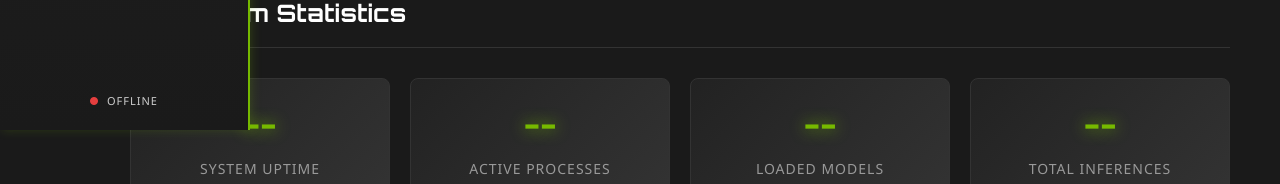
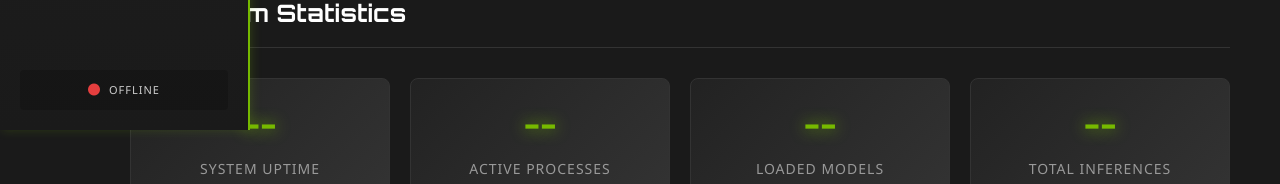
Before and after one commit to Ashp116/JDBoard, a React (Vite) app in the folder frontend/: page / in a window 1280 px wide. Shown: the part 670-854 px from the top of the page. Built offline with nearby package versions, Linux system fonts and the light colour scheme; no server answers.

Commit message:
UPDATE: frontend Ui for inference

```diff
--- a/frontend/src/components/Sidebar.tsx
+++ b/frontend/src/components/Sidebar.tsx
@@ -107,8 +107,9 @@ const NavItem = styled.div<StyledActiveProps>`
 const SidebarFooter = styled.div`
   position: absolute;
   bottom: 20px;
-  left: 50%;
-  transform: translateX(-50%);
+  left: 0;
+  right: 0;
+  padding: 0 20px;
   text-align: center;
 `;
 
@@ -121,20 +122,64 @@ const ConnectionStatus = styled.div<StyledConnectionProps>`
   color: ${props => props.theme.colors.text.secondary};
   text-transform: uppercase;
   letter-spacing: 1px;
+  position: relative;
+  padding: 8px;
+  border-radius: 4px;
+  background: rgba(0, 0, 0, 0.2);
+  width: 40px;
+  height: 40px;
+  margin: 0 auto;
+  transition: all ${props => props.theme.transitions.medium};
 
+  /* Collapsed state - show just the icon with better styling */
   i {
-    font-size: 8px;
+    font-size: 12px;
     animation: pulse 2s infinite;
     color: ${props => props.$connected ? props.theme.colors.nvidia.green : props.theme.colors.status.error};
+    position: relative;
+
+    /* Add a subtle glow effect when collapsed */
+    filter: drop-shadow(0 0 4px ${props => props.$connected ? props.theme.colors.nvidia.green : props.theme.colors.status.error});
   }
 
+  /* Text label - hidden when collapsed */
   span {
     opacity: 0;
     transition: opacity ${props => props.theme.transitions.medium};
     white-space: nowrap;
+    position: absolute;
+    left: 50px;
+    background: ${props => props.theme.colors.background.primary};
+    padding: 4px 8px;
+    border-radius: 4px;
+    border: 1px solid ${props => props.theme.colors.border.secondary};
+    box-shadow: 0 2px 8px rgba(0, 0, 0, 0.3);
+    z-index: 1000;
+    pointer-events: none;
   }
 
-  ${SidebarContainer}:hover & span {
+  /* Expanded state - show text and adjust layout */
+  ${SidebarContainer}:hover & {
+    width: auto;
+    gap: 8px;
+
+    span {
+      opacity: 1;
+      position: static;
+      background: transparent;
+      padding: 0;
+      border: none;
+      box-shadow: none;
+      z-index: auto;
+    }
+
+    i {
+      filter: none;
+    }
+  }
+
+  /* Tooltip on hover when collapsed */
+  &:hover span {
     opacity: 1;
   }
 `;
```
